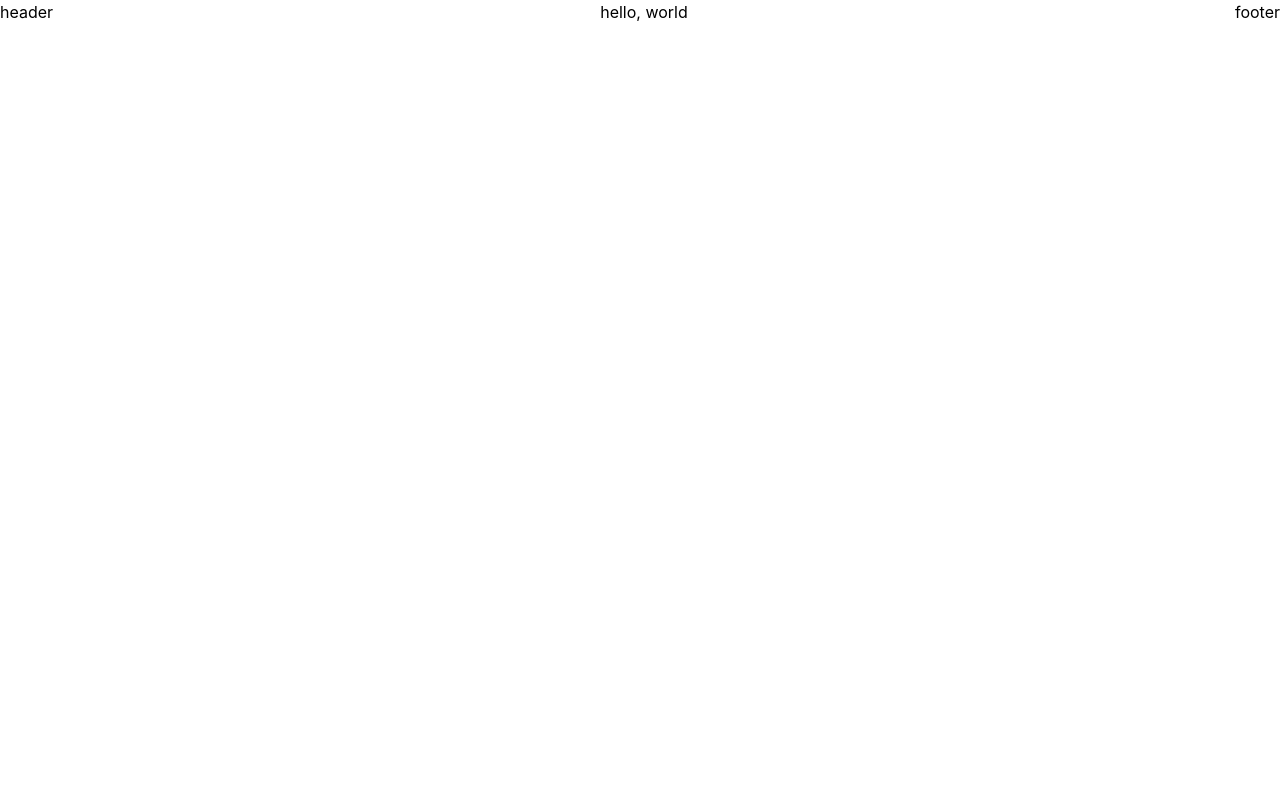
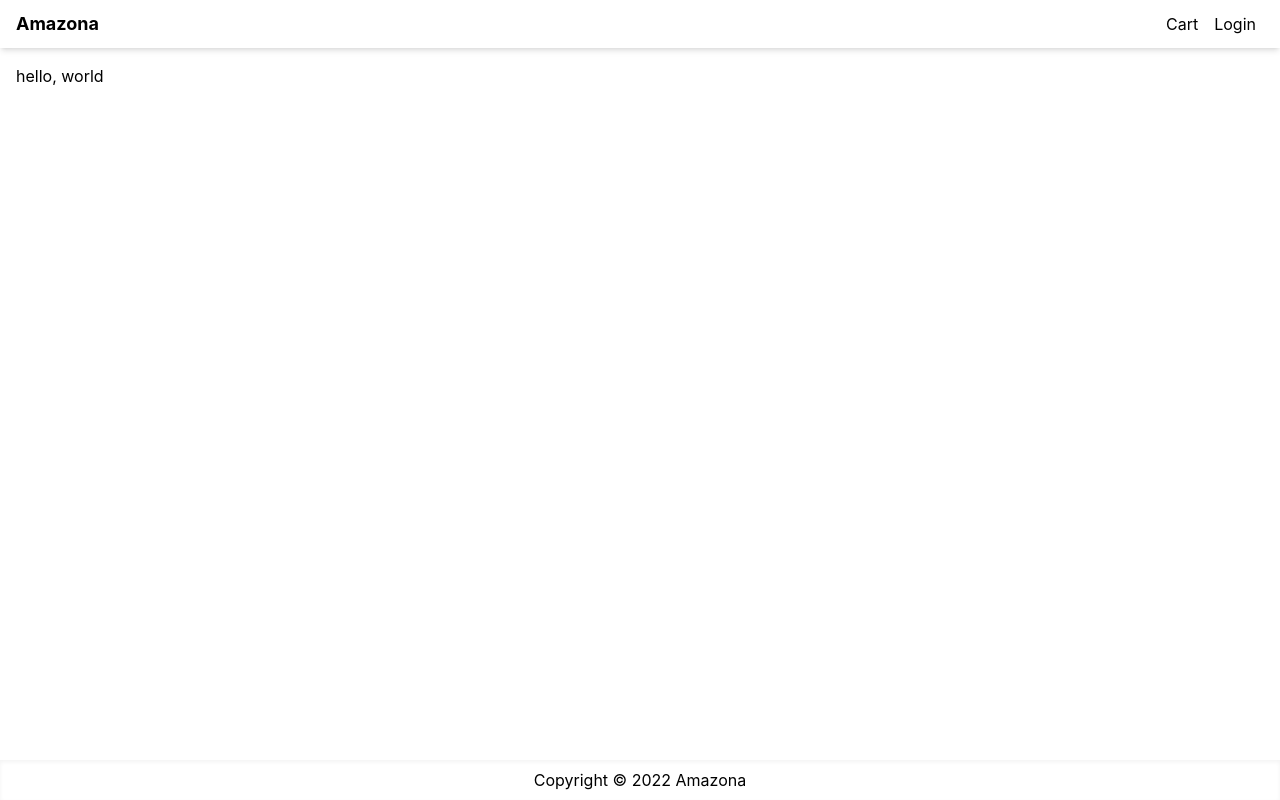
Before and after one commit to lesliechueng1996/next-tailwind-amazona, a Next.js app: page / in a window 1280 px wide. Built offline with nearby package versions, Linux system fonts and the light colour scheme.

Commit message:
add header, footer in layout

```diff
--- a/components/Layout.tsx
+++ b/components/Layout.tsx
@@ -1,5 +1,6 @@
 import { ReactNode } from 'react';
 import Head from 'next/head';
+import Link from 'next/link';
 
 export default function Layout({
   children,
@@ -12,13 +13,29 @@ export default function Layout({
     <>
       <Head>
         <title>{title ? `${title} - Amazona` : 'Amazona'}</title>
-        <meta name="description" content="Generated by create next app" />
+        <meta name="description" content="next app" />
         <link rel="icon" href="/favicon.ico" />
       </Head>
-      <div className="flex flex-column justify-between min-h-screen">
-        <header>header</header>
-        <main>{children}</main>
-        <footer>footer</footer>
+      <div className="flex flex-col justify-between min-h-screen">
+        <header>
+          <nav className="flex flex-row justify-between shadow-md h-12 items-center px-4">
+            <Link href="/" className="text-lg font-bold">
+              Amazona
+            </Link>
+            <div>
+              <Link href="/cart" className="p-2">
+                Cart
+              </Link>
+              <Link href="/login" className="p-2">
+                Login
+              </Link>
+            </div>
+          </nav>
+        </header>
+        <main className="container grow mx-auto mt-4 px-4">{children}</main>
+        <footer className="flex flex-row justify-center items-center shadow-inner h-10">
+          <p>Copyright © 2022 Amazona</p>
+        </footer>
       </div>
     </>
   );
```
